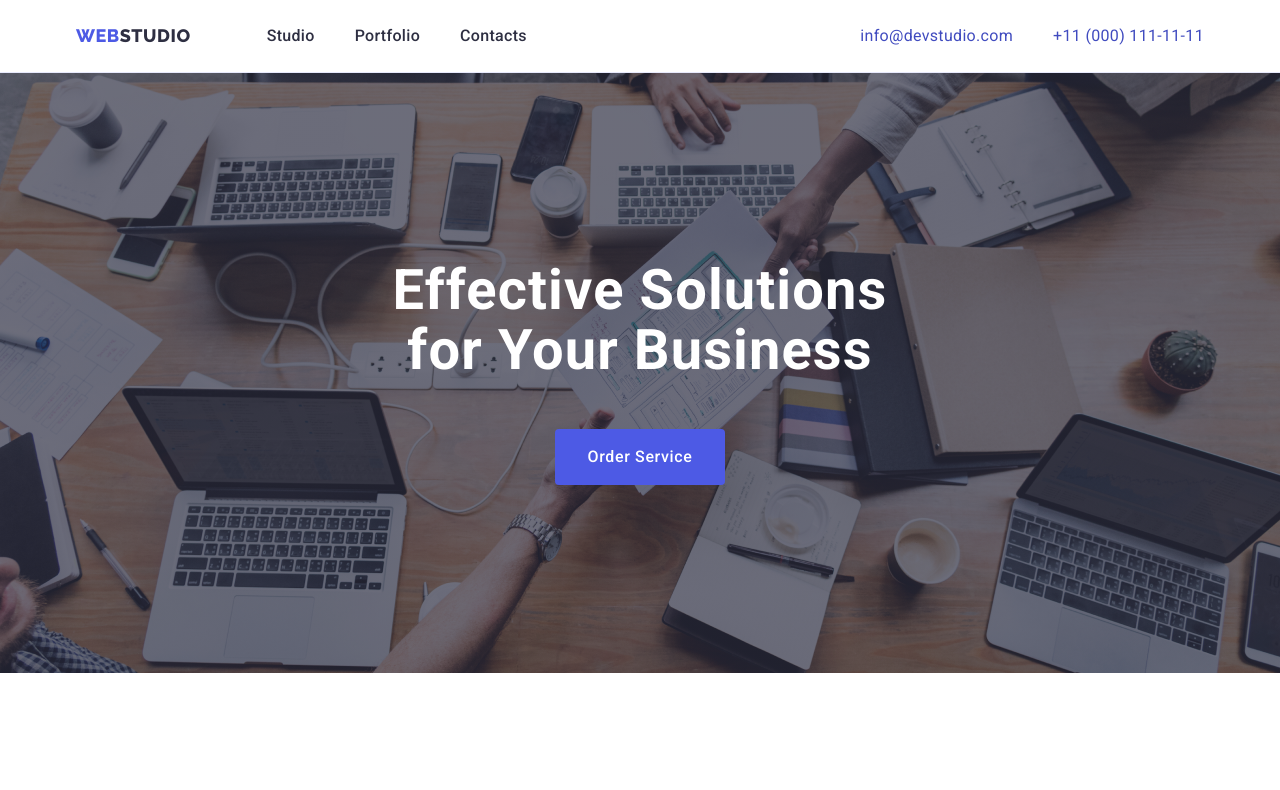
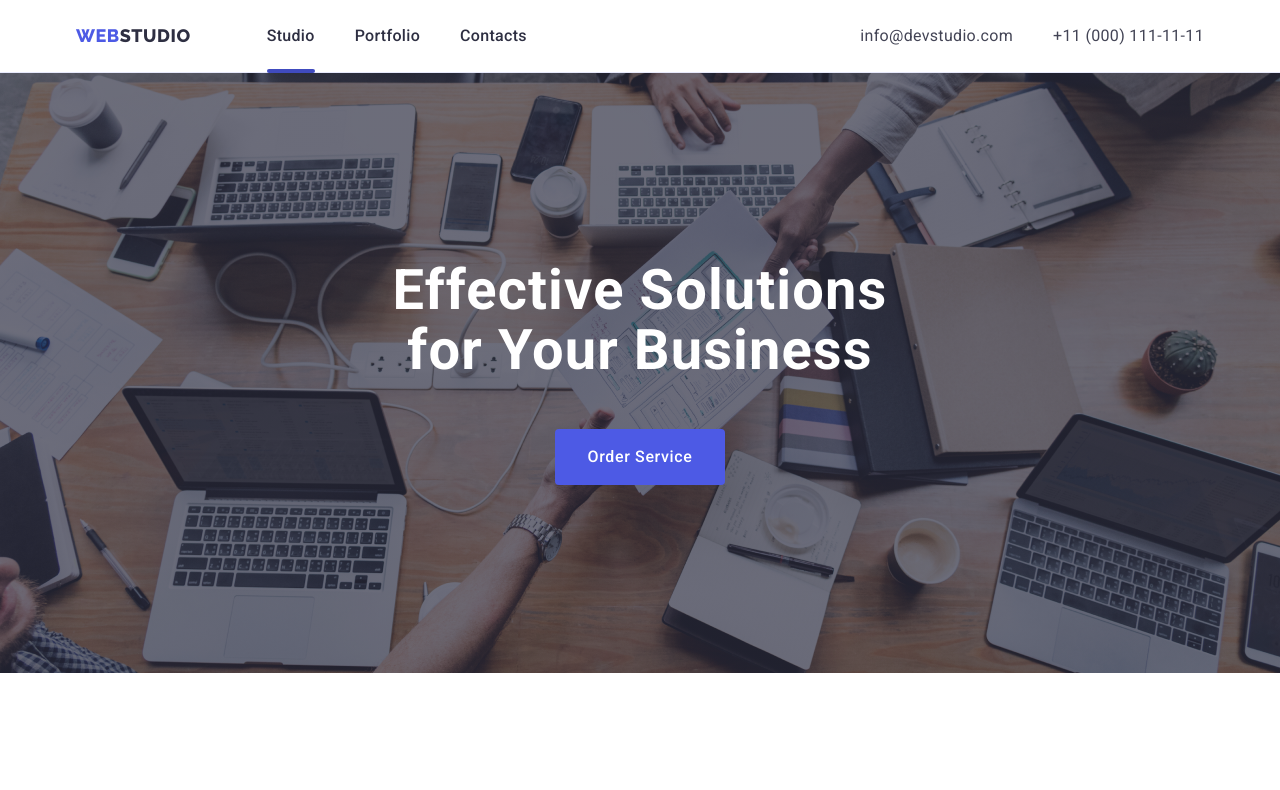
Before and after one commit to ProstePaja/ProstePaja-goit-homework-045, a plain HTML site: page index.html in a window 1280 px wide. Shown: the top 790 px of the page. Drawn offline with nearby package versions, Linux system fonts and the light colour scheme.

Commit message:
schvalne

```diff
--- a/css/styles.css
+++ b/css/styles.css
@@ -44,12 +44,16 @@ img {
   box-shadow: 0px 2px 1px rgba(46, 47, 66, 0.08), 0px 1px 1px rgba(46, 47, 66, 0.16), 0px 1px 6px rgba(46, 47, 66, 0.08);
 }
 
-.menu::after{
+.menu-link-index::after{
+  position: absolute;
   content:"" ;
-  position: absolute;
+  display: block;
+
+  width: 100%;
   left: 0;
   bottom: -1px;
   height: 4px;
+
   background-color: var(--pro-tlacitka-4-sekce);
   border-radius: 2px;
 
@@ -60,9 +64,13 @@ img {
   align-items: center;
 }
 
+.menu-link-index{
+  position: relative;
+  color: var(--pro-tlacitka-4-sekce);
+  transition: color 250ms cubic-bezier(0.4, 0, 0.2, 1);
+}
+
 .menu {
-   position: relative;
-  color: var(--pro-tlacitka-4-sekce);
   display: flex;
 }
 
--- a/index.html
+++ b/index.html
@@ -20,7 +20,7 @@
         <a class="link-logo link" href="./index.html">Web<span class="link-logo-span logo-text">Studio</span></a>
         <ul class="menu list">
           <li class="menu-item">
-            <a class="menu-link link" href="./index.html">Studio</a>
+            <a class="menu-link menu-link-index  link" href="./index.html">Studio</a>
           </li>
           <li class="menu-item">
             <a class="menu-link link" href="./portfolio.html">Portfolio</a>
```
